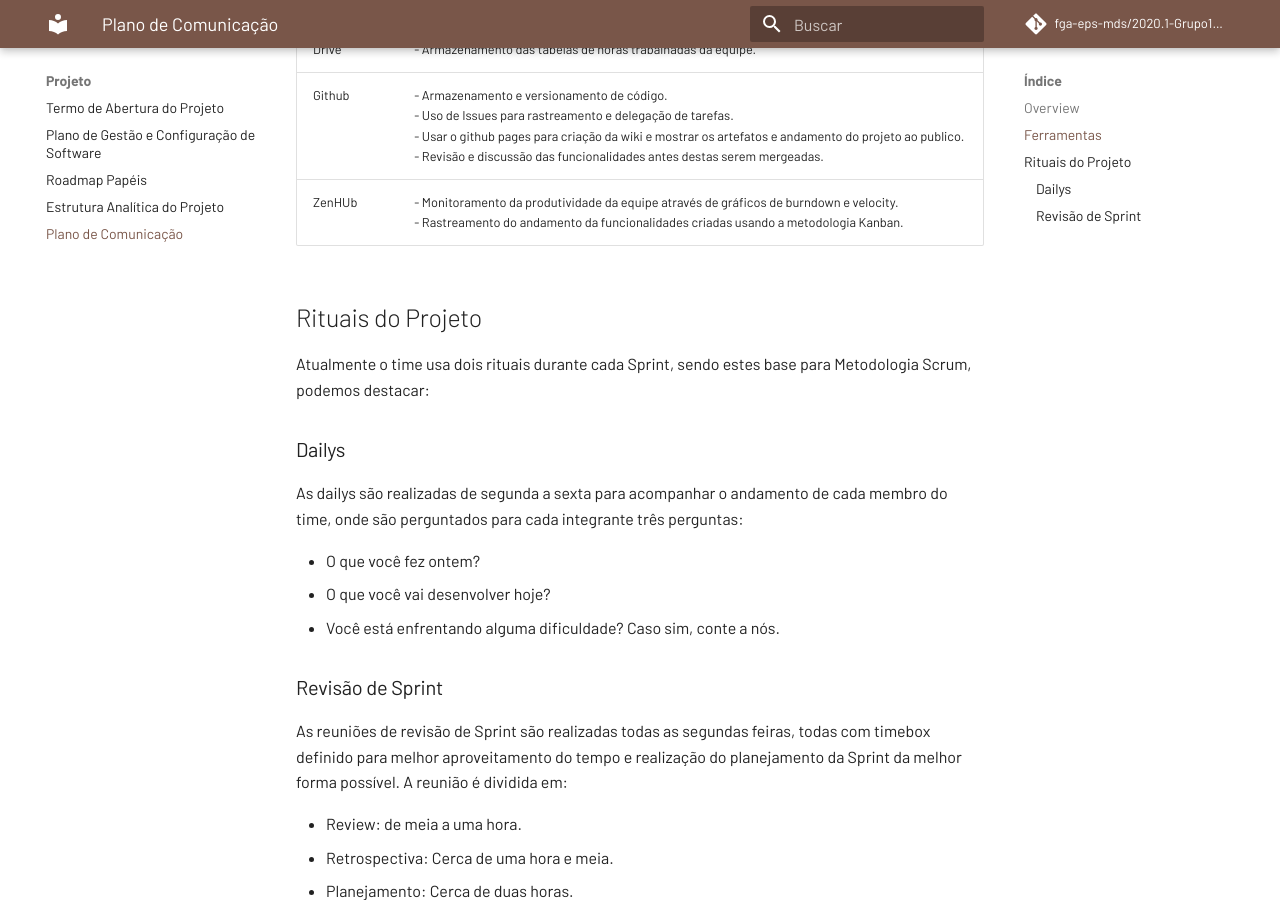
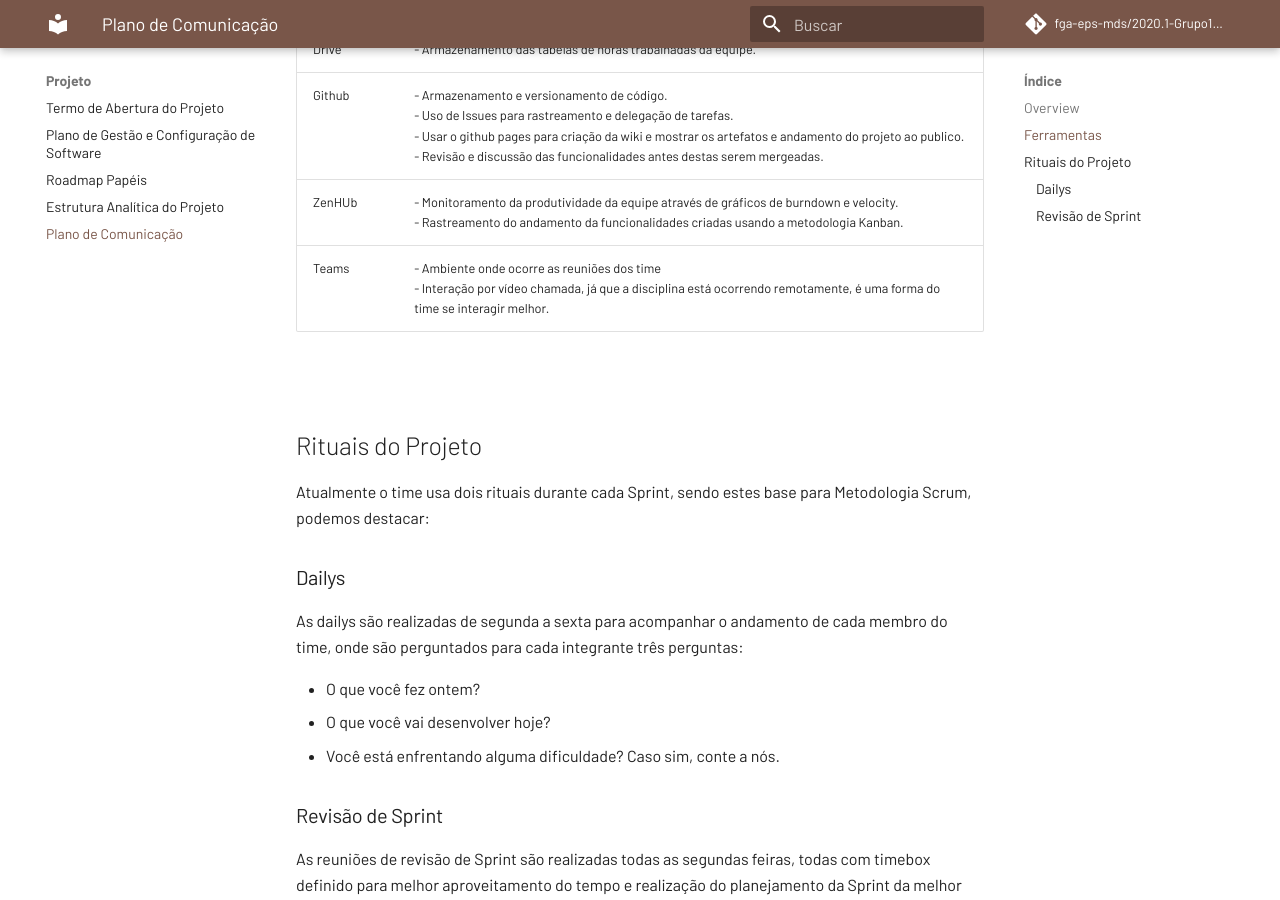
Before and after one commit to fga-eps-mds/2020.1-eSaudeUnB-Wiki, an MkDocs documentation site: the page built from docs/plano-de-comunicacao.md, in a window 1280 px wide and 900 px high, scrolled down 706 px. Built offline with MkDocs 1.6.1 and Material for MkDocs 9.7.7, drawn with Linux system fonts in a browser that asks for light colours; comment, search, counter and statistics services are not loaded.

Commit message:
docs: update topic tools, adding teams tool #46
Signed-off-by: Joberth Rogers <joberth.rogers18@gmail.com>

```diff
--- a/docs/plano-de-comunicacao.md
+++ b/docs/plano-de-comunicacao.md
@@ -17,7 +17,9 @@
 | Google Drive | - Armazenamento da modelagem dos diagramas desenvolvidos nos documentos. <br> - Armazenamento das tabelas de horas trabalhadas da equipe. |
 | Github | - Armazenamento e versionamento de código. <br> - Uso de Issues para rastreamento e delegação de tarefas. <br> - Usar o github pages para criação da wiki e mostrar os artefatos e andamento do projeto ao publico. <br> - Revisão e discussão das funcionalidades antes destas serem mergeadas. |
 | ZenHUb | - Monitoramento da produtividade da equipe através de gráficos de burndown e velocity. <br> - Rastreamento do andamento da funcionalidades criadas usando a metodologia Kanban. |
+| Teams | - Ambiente onde ocorre as reuniões dos time <br> - Interação por vídeo chamada, já que a disciplina está ocorrendo remotamente, é uma forma do time se interagir melhor. |
 
+<br>
 
 ## Rituais do Projeto
 
```
